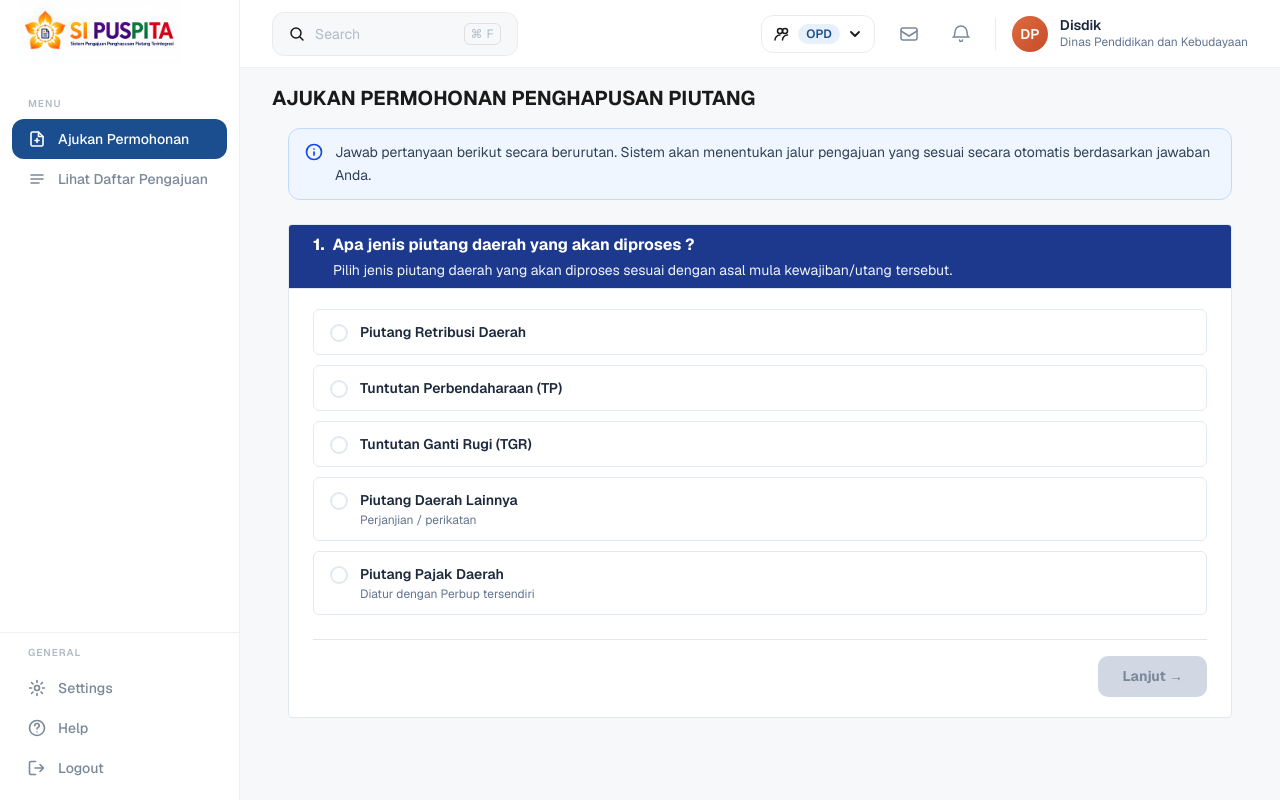
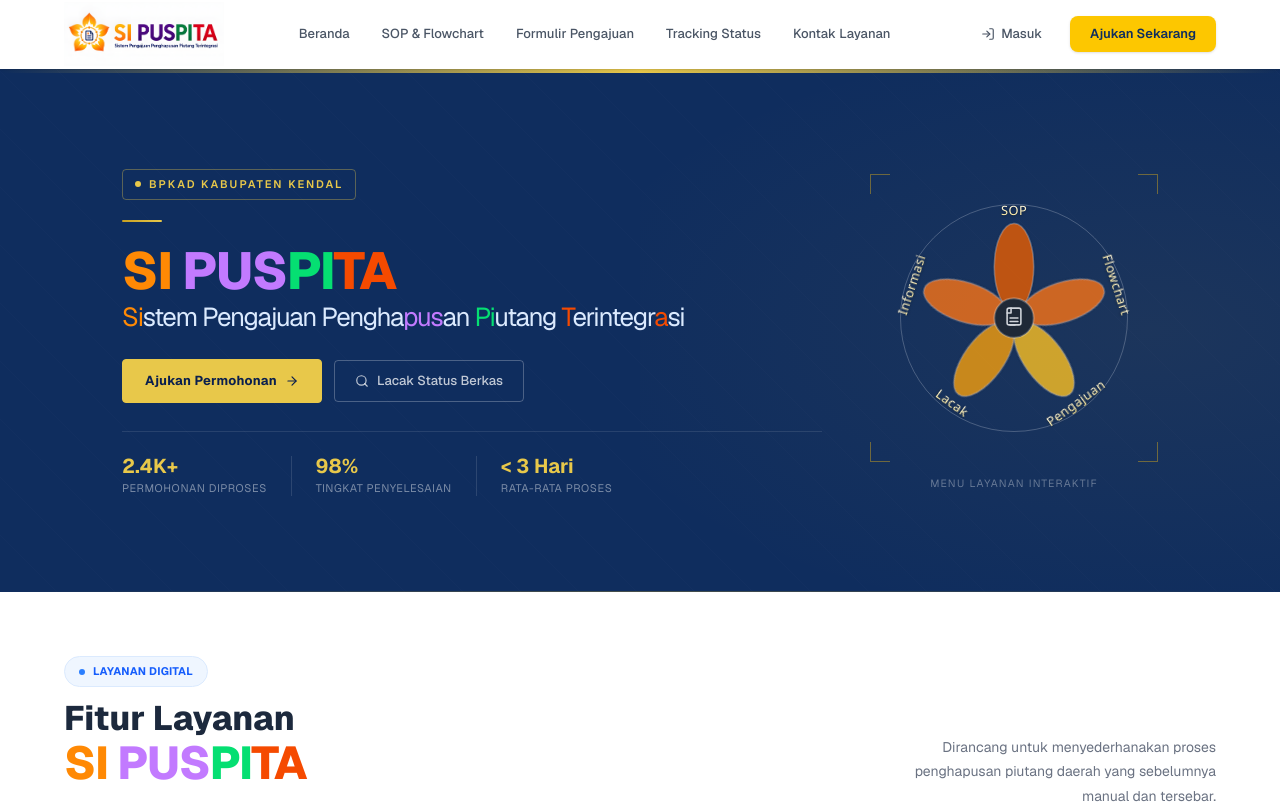
Before and after one commit to farizbaiquni/si-puspita, a Next.js app: page / in a window 1280 px wide. Shown: the top 804 px of the page. Built offline with nearby package versions, Linux system fonts and the light colour scheme.

Commit message:
add animation more smooth and fix initial page load

```diff
--- a/src/app/homepage/page.tsx
+++ b/src/app/homepage/page.tsx
@@ -588,7 +588,7 @@ function ModalBunga({
     const t2 = setTimeout(() => {
       setDisplayedItem(item);
       setContentVisible(true);
-    }, 200);
+    }, 180); // turunkan dari 200 → 180
     return () => {
       clearTimeout(t1);
       clearTimeout(t2);
@@ -597,20 +597,23 @@ function ModalBunga({
 
   return (
     <div
-      className="fixed inset-0 z-100 flex items-end justify-center p-6 transition-all duration-300 sm:items-center sm:p-8"
+      className="fixed inset-0 z-100 flex items-end justify-center p-6 sm:items-center sm:p-8"
       style={{
         backgroundColor: visible ? "rgba(8,20,50,0.82)" : "rgba(8,20,50,0)",
-        backdropFilter: visible ? "blur(2px)" : "blur(0px)",
+        backdropFilter: visible ? "blur(3px)" : "blur(0px)",
+        transition: "background-color 0.4s ease, backdrop-filter 0.4s ease",
       }}
       onClick={(e) => e.target === e.currentTarget && onClose()}
     >
       <div
-        className="flex w-full max-w-130 overflow-hidden rounded-sm border border-white/10 bg-white shadow-2xl transition-all duration-300 sm:mr-65"
+        className="flex w-full max-w-130 overflow-hidden rounded-sm border border-white/10 bg-white shadow-2xl sm:mr-65"
         style={{
           opacity: visible ? 1 : 0,
           transform: visible
             ? "translateY(0) scale(1)"
-            : "translateY(16px) scale(0.97)",
+            : "translateY(20px) scale(0.96)",
+          transition:
+            "opacity 0.35s cubic-bezier(0.4,0,0.2,1), transform 0.35s cubic-bezier(0.34,1.56,0.64,1)",
         }}
       >
         {/* Sidebar aksen warna kiri */}
@@ -648,10 +651,12 @@ function ModalBunga({
           {/* Body — lebih tinggi, padding lebih lapang */}
           {/* Body */}
           <div
-            className="max-h-[72vh] overflow-y-auto px-6 py-5 transition-all duration-200"
+            className="max-h-[72vh] overflow-y-auto px-6 py-5"
             style={{
               opacity: contentVisible ? 1 : 0,
-              transform: contentVisible ? "translateY(0)" : "translateY(6px)",
+              transform: contentVisible ? "translateY(0)" : "translateY(10px)",
+              transition:
+                "opacity 0.25s cubic-bezier(0.4,0,0.2,1), transform 0.25s cubic-bezier(0.4,0,0.2,1)",
             }}
           >
             {displayedItem.modalContent}
@@ -981,6 +986,7 @@ export default function SiPuspitaLandingPage() {
   const [showPassword, setShowPassword] = useState(false);
   const [loginError, setLoginError] = useState("");
   const [loginLoading, setLoginLoading] = useState(false);
+  const [isModalClosing, setIsModalClosing] = useState(false);
 
   // Bunga menu state
   const [bungaActiveId, setBungaActiveId] = useState<KelopakId | null>(null);
@@ -1001,9 +1007,13 @@ export default function SiPuspitaLandingPage() {
   };
 
   const handleCloseModal = () => {
-    setModalItem(null);
-    setBungaActiveId(null);
-    setBungaCenterActive(false);
+    setIsModalClosing(true);
+    setTimeout(() => {
+      setModalItem(null);
+      setBungaActiveId(null);
+      setBungaCenterActive(false);
+      setIsModalClosing(false);
+    }, 400);
   };
 
   const handleLogin = (e: FormEvent<HTMLFormElement>) => {
@@ -1228,7 +1238,14 @@ export default function SiPuspitaLandingPage() {
               {/* Spacer placeholder — menjaga ukuran layout saat bunga jadi fixed */}
               <div
                 className="flex shrink-0 flex-col items-center"
-                style={{ visibility: isModalOpen ? "hidden" : "visible" }}
+                style={{
+                  opacity: isModalOpen && !isModalClosing ? 0 : 1,
+                  transform:
+                    isModalOpen && !isModalClosing ? "scale(0.9)" : "scale(1)",
+                  pointerEvents: isModalOpen ? "none" : "auto",
+                  transition:
+                    "opacity 0.5s cubic-bezier(0.4,0,0.2,1), transform 0.5s cubic-bezier(0.4,0,0.2,1)",
+                }}
               >
                 <div className="relative flex h-72 w-72 items-center justify-center">
                   <div className="pointer-events-none absolute inset-7.5 rounded-full border border-slate-200/25" />
@@ -1834,20 +1851,23 @@ export default function SiPuspitaLandingPage() {
         </div>
       </footer>
       {/* ══════════════════ MODAL BUNGA ══════════════════ */}
-      {modalItem && (
+      {(modalItem || isModalClosing) && (
         <>
-          <ModalBunga item={modalItem} onClose={handleCloseModal} />
+          <ModalBunga item={modalItem!} onClose={handleCloseModal} />
           {/* BungaSVG — fixed sejajar modal, tidak terpengaruh scroll */}
           {/* Modal pakai sm:mr-[340px] → digeser 340px ke kiri dari center.
               Bunga kita taruh di kanan modal: right = 50% - 340px - 288px/2 */}
           <div
-            className="pointer-events-none fixed top-1/2 z-105 hidden transition-all duration-300 sm:block"
+            className="pointer-events-none fixed top-1/2 z-105 hidden sm:block"
             style={{
               left: "calc(50% + 240px)",
-              opacity: isModalOpen ? 1 : 0,
-              transform: isModalOpen
-                ? "translateY(-50%) scale(1)"
-                : "translateY(-50%) scale(0.85)",
+              opacity: isModalOpen && !isModalClosing ? 1 : 0,
+              transform:
+                isModalOpen && !isModalClosing
+                  ? "translateY(-50%) scale(1)"
+                  : "translateY(-50%) scale(0.85)",
+              transition:
+                "opacity 0.5s cubic-bezier(0.4,0,0.2,1), transform 0.5s cubic-bezier(0.4,0,0.2,1)",
             }}
             aria-hidden="true"
           >
--- a/src/app/page.tsx
+++ b/src/app/page.tsx
@@ -1,10 +1,9 @@
 import SiPuspitaLandingPage from "./homepage/page";
-import Dashboard from "./dashboard/page";
 
 export default function Home() {
   return (
     <main>
-      <Dashboard />
+      <SiPuspitaLandingPage />
     </main>
   );
 }
```
